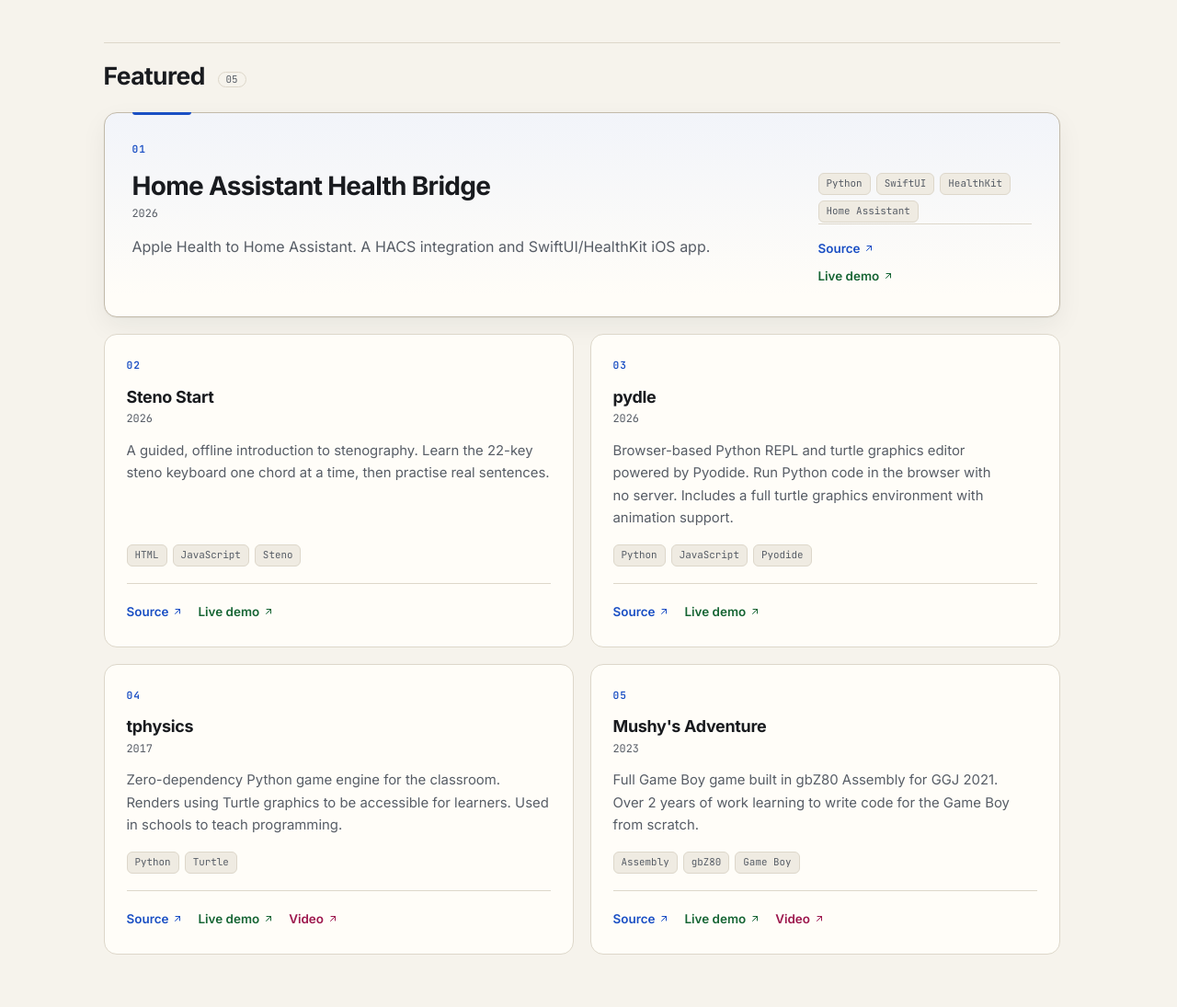
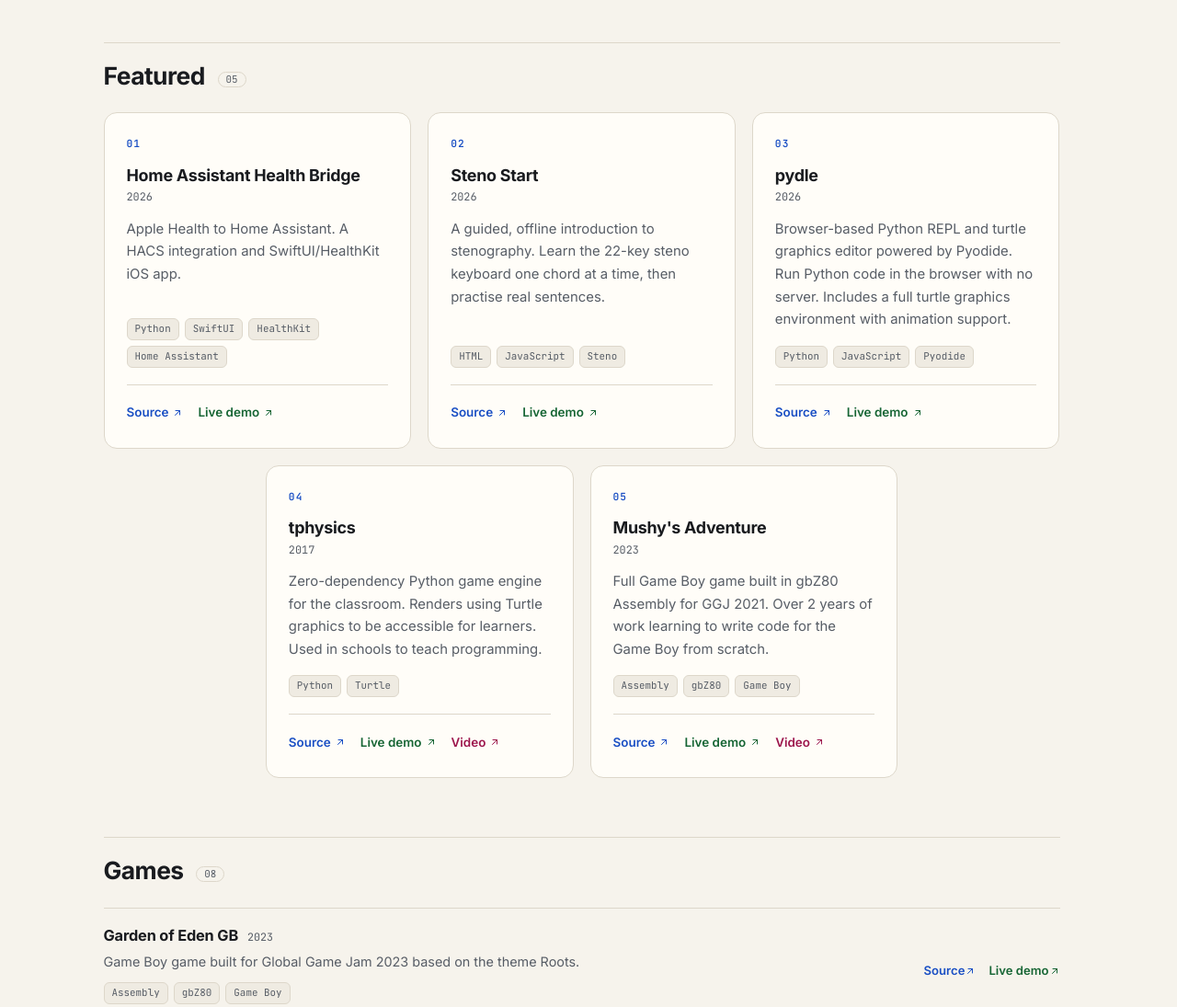
Before and after one commit to thebillington/thebillington.github.io, a plain HTML site: page docs/index.html in a window 1280 px wide. Shown: the part 620-1715 px from the top of the page at 92% size. Drawn offline with Linux system fonts and the light colour scheme.

Commit message:
Use uniform featured cards, BR favicon and the new CV domain

```diff
--- a/docs/index.html
+++ b/docs/index.html
@@ -141,7 +141,7 @@
 
   <ol class="card-grid" role="list">
 
-    <li class="card card--lead">
+    <li class="card">
       <div class="card-top">
         <span class="card-index" aria-hidden="true">01</span>
       </div>
@@ -404,7 +404,7 @@
       </div>
       <div class="row-links">
         <a class="" target="_blank" rel="noopener noreferrer" href="https://github.com/thebillington/cv" aria-label="Source code for CV on GitHub (opens in a new tab)">Source<svg class="arrow" viewBox="0 0 24 24" fill="none" stroke="currentColor" stroke-width="2" stroke-linecap="round" stroke-linejoin="round" aria-hidden="true" focusable="false"><path d="M7 17 17 7M8 7h9v9"/></svg></a>
-  <a class=" is-demo" target="_blank" rel="noopener noreferrer" href="https://thebillington.github.io/cv/" aria-label="Live demo of CV (opens in a new tab)">Live demo<svg class="arrow" viewBox="0 0 24 24" fill="none" stroke="currentColor" stroke-width="2" stroke-linecap="round" stroke-linejoin="round" aria-hidden="true" focusable="false"><path d="M7 17 17 7M8 7h9v9"/></svg></a>
+  <a class=" is-demo" target="_blank" rel="noopener noreferrer" href="https://billy.rebecchi.uk/" aria-label="Live demo of CV (opens in a new tab)">Live demo<svg class="arrow" viewBox="0 0 24 24" fill="none" stroke="currentColor" stroke-width="2" stroke-linecap="round" stroke-linejoin="round" aria-hidden="true" focusable="false"><path d="M7 17 17 7M8 7h9v9"/></svg></a>
 
       </div>
     </li>
@@ -708,7 +708,7 @@
   <ul class="contact-links">
     <li><a target="_blank" rel="noopener noreferrer" href="https://github.com/thebillington" aria-label="GitHub profile (opens in a new tab)">GitHub</a></li>
     <li><a target="_blank" rel="noopener noreferrer" href="https://linkedin.com/in/thebillington" aria-label="LinkedIn profile (opens in a new tab)">LinkedIn</a></li>
-    <li><a target="_blank" rel="noopener noreferrer" href="https://thebillington.github.io/cv/" aria-label="CV (opens in a new tab)">CV</a></li>
+    <li><a target="_blank" rel="noopener noreferrer" href="https://billy.rebecchi.uk/" aria-label="CV (opens in a new tab)">CV</a></li>
 
     <li><a target="_blank" rel="noopener noreferrer" href="https://github.com/sponsors/thebillington" aria-label="Sponsor my work on GitHub (opens in a new tab)">Sponsor</a></li>
   </ul>
--- a/docs/sitemap.xml
+++ b/docs/sitemap.xml
@@ -2,10 +2,6 @@
 <urlset xmlns="http://www.sitemaps.org/schemas/sitemap/0.9">
   <url>
     <loc>https://thebillington.co.uk/</loc>
-    <lastmod>2026-11-01</lastmod>
-  </url>
-  <url>
-    <loc>https://thebillington.co.uk/cv/</loc>
     <lastmod>2026-11-01</lastmod>
   </url>
   <url>
--- a/docs/style.css
+++ b/docs/style.css
@@ -461,10 +461,27 @@ main:focus {
    --------------------------------------------------------------- */
 
 .card-grid {
-  display: grid;
-  grid-template-columns: repeat(2, minmax(0, 1fr));
+  display: flex;
+  flex-wrap: wrap;
+  justify-content: center;
   gap: 18px;
   list-style: none;
+}
+
+.card {
+  width: 100%;
+}
+
+@media (min-width: 760px) {
+  .card {
+    width: calc((100% - 18px) / 2);
+  }
+}
+
+@media (min-width: 980px) {
+  .card {
+    width: calc((100% - 36px) / 3);
+  }
 }
 
 .card {
@@ -482,28 +499,6 @@ main:focus {
   border-color: var(--border-strong);
   box-shadow: var(--shadow);
   transform: translateY(-2px);
-}
-
-.card--lead {
-  grid-column: 1 / -1;
-  padding: 30px;
-  background: var(--surface);
-  background:
-    linear-gradient(180deg, color-mix(in srgb, var(--accent-soft) 55%, transparent), transparent 90%),
-    var(--surface);
-  border-color: var(--border-strong);
-  box-shadow: var(--shadow);
-}
-
-.card--lead::before {
-  content: "";
-  position: absolute;
-  top: -1px;
-  left: 30px;
-  width: 64px;
-  height: 3px;
-  border-radius: 0 0 4px 4px;
-  background: var(--accent);
 }
 
 .card-top {
@@ -526,11 +521,6 @@ main:focus {
   letter-spacing: -0.015em;
 }
 
-.card--lead h3 {
-  font-size: clamp(1.4rem, 3vw, 1.75rem);
-  letter-spacing: -0.025em;
-}
-
 .card .year {
   margin-top: 4px;
   font-family: var(--mono);
@@ -544,12 +534,6 @@ main:focus {
   color: var(--text-dim);
   font-size: 0.93rem;
   text-wrap: pretty;
-}
-
-.card--lead .desc {
-  flex: none;
-  max-width: 66ch;
-  font-size: 1rem;
 }
 
 .tech-tags {
@@ -761,55 +745,6 @@ footer.site-footer a:hover {
    Small screens
    --------------------------------------------------------------- */
 
-/* Lead card: a two-column layout on wide screens, with a detail rail. */
-@media (min-width: 900px) {
-  .card--lead {
-    display: grid;
-    grid-template-columns: minmax(0, 1fr) 232px;
-    column-gap: 52px;
-    align-items: start;
-  }
-
-  .card--lead .card-top {
-    grid-column: 1 / -1;
-    grid-row: 1;
-  }
-
-  .card--lead h3 {
-    grid-column: 1;
-    grid-row: 2;
-  }
-
-  .card--lead .year {
-    grid-column: 1;
-    grid-row: 3;
-  }
-
-  .card--lead .desc {
-    grid-column: 1;
-    grid-row: 4;
-  }
-
-  .card--lead .tech-tags {
-    grid-column: 2;
-    grid-row: 2 / span 2;
-    align-content: flex-start;
-    margin-top: 2px;
-  }
-
-  .card--lead .card-links {
-    grid-column: 2;
-    grid-row: 4;
-    flex-direction: column;
-    align-items: flex-start;
-    gap: 2px;
-    align-self: end;
-    margin-top: 0;
-    padding-top: 12px;
-    border-top: 1px solid var(--border);
-  }
-}
-
 @media (max-width: 760px) {
   :root {
     --gutter: 20px;
@@ -827,14 +762,6 @@ footer.site-footer a:hover {
 
   .card-grid {
     grid-template-columns: 1fr;
-  }
-
-  .card--lead {
-    padding: 22px;
-  }
-
-  .card--lead::before {
-    left: 22px;
   }
 
   .project-row {
--- a/templates/style.css
+++ b/templates/style.css
@@ -461,10 +461,27 @@ main:focus {
    --------------------------------------------------------------- */
 
 .card-grid {
-  display: grid;
-  grid-template-columns: repeat(2, minmax(0, 1fr));
+  display: flex;
+  flex-wrap: wrap;
+  justify-content: center;
   gap: 18px;
   list-style: none;
+}
+
+.card {
+  width: 100%;
+}
+
+@media (min-width: 760px) {
+  .card {
+    width: calc((100% - 18px) / 2);
+  }
+}
+
+@media (min-width: 980px) {
+  .card {
+    width: calc((100% - 36px) / 3);
+  }
 }
 
 .card {
@@ -482,28 +499,6 @@ main:focus {
   border-color: var(--border-strong);
   box-shadow: var(--shadow);
   transform: translateY(-2px);
-}
-
-.card--lead {
-  grid-column: 1 / -1;
-  padding: 30px;
-  background: var(--surface);
-  background:
-    linear-gradient(180deg, color-mix(in srgb, var(--accent-soft) 55%, transparent), transparent 90%),
-    var(--surface);
-  border-color: var(--border-strong);
-  box-shadow: var(--shadow);
-}
-
-.card--lead::before {
-  content: "";
-  position: absolute;
-  top: -1px;
-  left: 30px;
-  width: 64px;
-  height: 3px;
-  border-radius: 0 0 4px 4px;
-  background: var(--accent);
 }
 
 .card-top {
@@ -526,11 +521,6 @@ main:focus {
   letter-spacing: -0.015em;
 }
 
-.card--lead h3 {
-  font-size: clamp(1.4rem, 3vw, 1.75rem);
-  letter-spacing: -0.025em;
-}
-
 .card .year {
   margin-top: 4px;
   font-family: var(--mono);
@@ -544,12 +534,6 @@ main:focus {
   color: var(--text-dim);
   font-size: 0.93rem;
   text-wrap: pretty;
-}
-
-.card--lead .desc {
-  flex: none;
-  max-width: 66ch;
-  font-size: 1rem;
 }
 
 .tech-tags {
@@ -761,55 +745,6 @@ footer.site-footer a:hover {
    Small screens
    --------------------------------------------------------------- */
 
-/* Lead card: a two-column layout on wide screens, with a detail rail. */
-@media (min-width: 900px) {
-  .card--lead {
-    display: grid;
-    grid-template-columns: minmax(0, 1fr) 232px;
-    column-gap: 52px;
-    align-items: start;
-  }
-
-  .card--lead .card-top {
-    grid-column: 1 / -1;
-    grid-row: 1;
-  }
-
-  .card--lead h3 {
-    grid-column: 1;
-    grid-row: 2;
-  }
-
-  .card--lead .year {
-    grid-column: 1;
-    grid-row: 3;
-  }
-
-  .card--lead .desc {
-    grid-column: 1;
-    grid-row: 4;
-  }
-
-  .card--lead .tech-tags {
-    grid-column: 2;
-    grid-row: 2 / span 2;
-    align-content: flex-start;
-    margin-top: 2px;
-  }
-
-  .card--lead .card-links {
-    grid-column: 2;
-    grid-row: 4;
-    flex-direction: column;
-    align-items: flex-start;
-    gap: 2px;
-    align-self: end;
-    margin-top: 0;
-    padding-top: 12px;
-    border-top: 1px solid var(--border);
-  }
-}
-
 @media (max-width: 760px) {
   :root {
     --gutter: 20px;
@@ -827,14 +762,6 @@ footer.site-footer a:hover {
 
   .card-grid {
     grid-template-columns: 1fr;
-  }
-
-  .card--lead {
-    padding: 22px;
-  }
-
-  .card--lead::before {
-    left: 22px;
   }
 
   .project-row {
```
Also changed, not shown: templates/index.html (+1 -1 lines), docs/favicon.ico, docs/favicon.png, docs/favicon.svg, docs/llms.txt, 3 other files.
